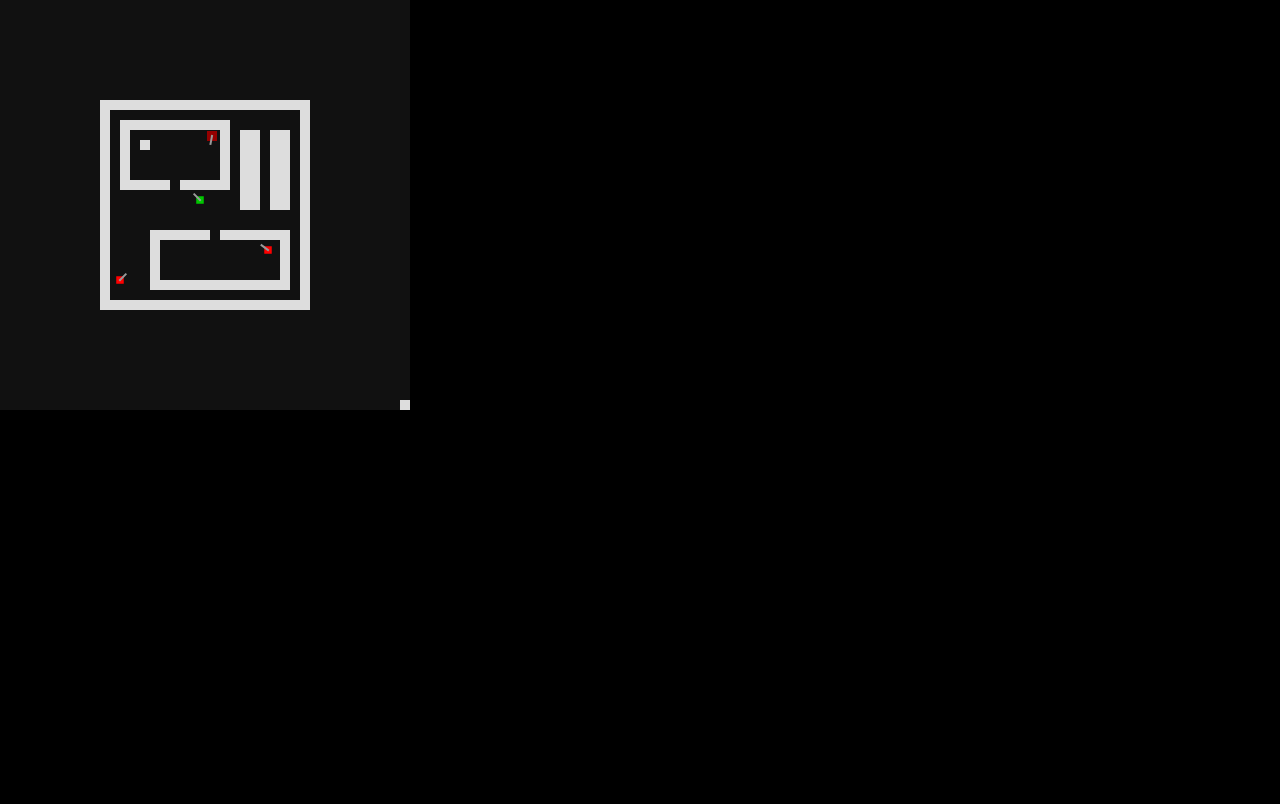
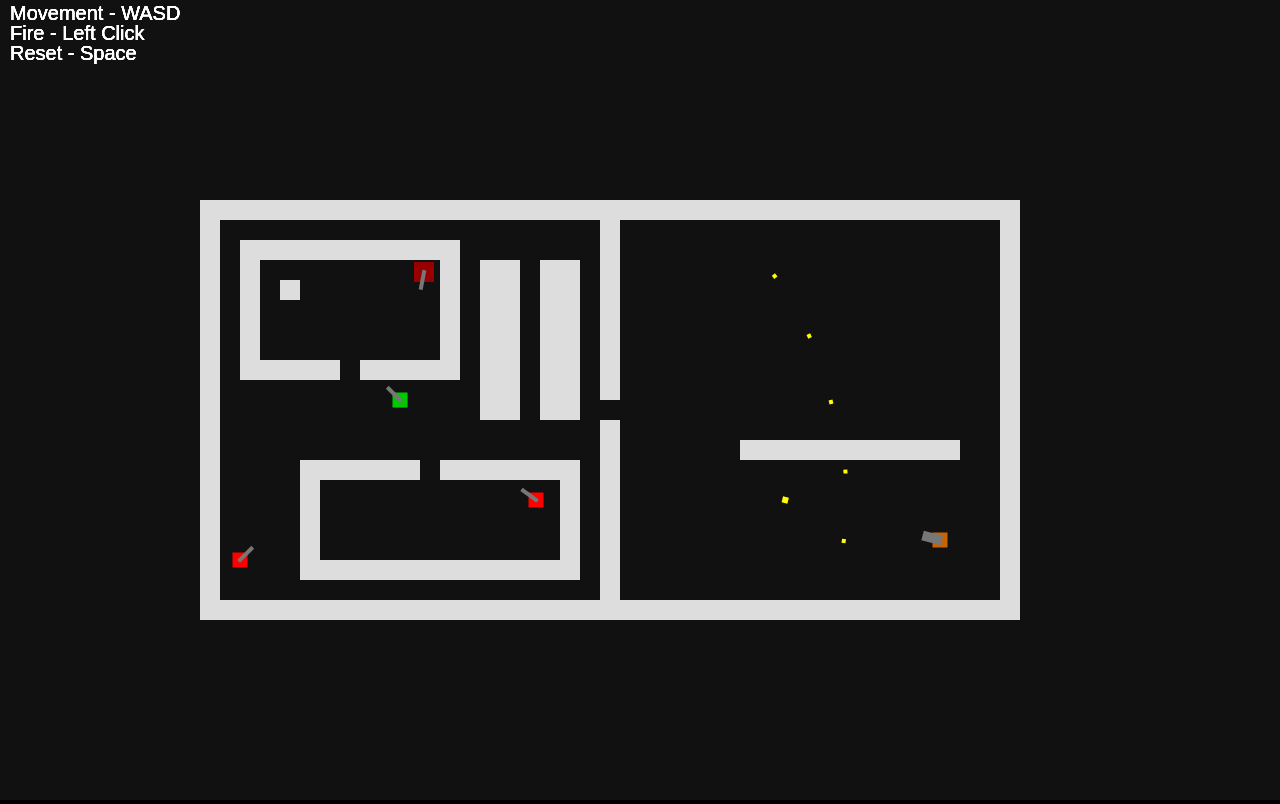
Before and after one commit to LiamSmith7/JSGame, a plain HTML site: page index.html in a window 1280 px wide. Drawn offline with Linux system fonts and the light colour scheme.

Commit message:
Added instructions, reset button, new enemy type

```diff
--- a/app.js
+++ b/app.js
@@ -2,12 +2,15 @@
 //   GENERAL VARIABLES AND FUNCTIONS
 // ============================================================================================================================================= //
 
-let game = document.getElementById("game");
+const game = document.getElementById("game");
 let paused = true;
 
 let world = [];
 let entities = [];
 let projectiles = [];
+
+const HALFPI = Math.PI / 2;
+const TAU = Math.PI * 2;
 
 let movement = [0, 0, 0, 0]; // 0 = up, 1 = down, 2 = left, 3 = right
 let mousePos = {X: 0, Y: 0};
@@ -50,17 +53,17 @@ function normalizeVector(vector){
     }
 }
 
-const HALFPI = Math.PI / 2;
 function findAngleFromUnitVector(unitVector){
     return HALFPI + (unitVector.X < 0 ? Math.acos(unitVector.Y) : -Math.acos(unitVector.Y));
 }
-
 
 function findAngle(pos1, pos2){
     return findAngleFromUnitVector(normalizeVector(getVector(pos1, pos2)));
 }
 
-
+function findUnitVectorFromAngle(angle){
+    return {X: -Math.sin(angle - HALFPI), Y: Math.cos(angle - HALFPI)}
+}
 
 // ============================================================================================================================================= //
 //   WORLD
@@ -101,6 +104,12 @@ function read(x, y){
 function start(){
     paused = false;
 
+    clearInterval(game.interval);
+
+    // Clears the arrays
+    entities.length = 0;
+    projectiles.length = 0;
+
     // Outer walls
     placeHorizontal(10, 10, 30, 1);
     placeHorizontal(30, 10, 30, 1);
@@ -122,17 +131,23 @@ function start(){
     place(21, 23, null);
 
     // Building 3
-    placeBox(24, 13, 28, 20, 1)
-    placeBox(26, 13, 26, 20, null)
+    placeBox(24, 13, 28, 20, 1);
+    placeBox(26, 13, 26, 20, null);
 
-    place(40, 40, 1);
+    // Area2
+    placeBox(30, 10, 50, 30, 1);
+    placeBox(31, 11, 49, 29, null);
+    place(30, 20, null);
 
-    player = new Player(20.0, 20.0);
+    placeHorizontal(22, 37, 47, 1);
+
+    player = new Player(20, 20);
     entities.push(player);
 
     entities.push(new Enemy(12, 28));
     entities.push(new Enemy(26.8, 25));
     entities.push(new LargeEnemy(21.2, 13.6));
+    entities.push(new ClusterEnemy(47, 27));
 
     game.interval = setInterval(update, 20);
 }
@@ -141,8 +156,13 @@ function start(){
 //   DRAWING
 // ============================================================================================================================================= //
 
-let size = 10;
+let size = 20;
+let ctx = game.getContext("2d");
+
+
 function draw(){
+
+    // World
     for(let x = 0; x < world.length; x++){
         if(world[x] != null){
             for(let y = 0; y < world.length; y++){
@@ -155,25 +175,7 @@ function draw(){
         }
     }
 
-    ctx = game.getContext("2d");
-
-    for(const i in entities){
-        let entity = entities[i];
-        let position = entity.position;
-        let hitbox = entity.hitbox;
-        let hitboxHalf = entity.hitboxHalf;
-        ctx.fillStyle = entity.colour;
-        ctx.fillRect((position.X - hitboxHalf.X) * size , (position.Y - hitboxHalf.Y) * size, hitbox.X * size, hitbox.Y * size);
-
-        ctx.translate(position.X * size, position.Y * size);
-        ctx.rotate(entity.angle);
-        ctx.fillStyle = "#999999";
-        ctx.fillRect(-1, -1, 10, 2);
-
-        // Reset ctx
-        ctx.setTransform(1, 0, 0, 1, 0, 0);
-    }
-
+    // Projectiles
     for(const i in projectiles){
         let projectile = projectiles[i];
         let position = projectile.position;
@@ -187,15 +189,44 @@ function draw(){
         // Reset ctx
         ctx.setTransform(1, 0, 0, 1, 0, 0);
     }
+
+    // Entities
+    for(const i in entities){
+        let entity = entities[i];
+        let position = entity.position;
+        let hitbox = entity.hitbox;
+        let hitboxHalf = entity.hitboxHalf;
+
+        // Body
+        ctx.fillStyle = entity.colour;
+        ctx.fillRect((position.X - hitboxHalf.X) * size , (position.Y - hitboxHalf.Y) * size, hitbox.X * size, hitbox.Y * size);
+
+        // Turrets
+        ctx.translate(position.X * size, position.Y * size);
+        ctx.rotate(entity.angle);
+        ctx.fillStyle = "#777777";
+        if(entity instanceof ClusterEnemy){
+            ctx.fillRect(-0.1 * size, -0.25 * size, 1 * size, 0.5 * size );
+        }
+        else{
+            ctx.fillRect(-0.1 * size, -0.1 * size, 1 * size, 0.2 * size );
+        }
+
+        // Reset ctx
+        ctx.setTransform(1, 0, 0, 1, 0, 0);
+
+        // Instructions
+        ctx.font = "20px Arial";
+        ctx.fillStyle = "#FFFFFF";
+        ctx.fillText("Movement - WASD", 10, 20);
+        ctx.fillText("Fire - Left Click", 10, 40);
+        ctx.fillText("Reset - Space", 10, 60);
+    }
 }
 
 // ============================================================================================================================================= //
 //   ENTITIES
 // ============================================================================================================================================= //
-
-function getHitboxHalf(size){
-    return
-}
 
 class Entity {
     constructor(posX, posY){
@@ -419,10 +450,26 @@ class LargeEnemy extends Enemy{
     }
 }
 
+class ClusterEnemy extends Enemy{
+    constructor(posX, posY){
+        super(posX, posY);
+        this._health = 5;
+        this._colour = "rgba(200, 100, 0, ";
+        this._cooldown = 30;
+    }
+    update(){
+        this.changeAngle();
+        if(this._cooldown == 0){
+            projectiles.push(new ClusterProjectile(this, player.position));
+            this._cooldown = 50;
+        }
+        super.update();
+    }
+}
+
 // ============================================================================================================================================= //
 //   PROJECTILES
 // ============================================================================================================================================= //
-
 class Projectile extends Entity {
     constructor(shotBy, shotTo, speed = 0.5){
         super(shotBy.position.X, shotBy.position.Y);
@@ -430,14 +477,19 @@ class Projectile extends Entity {
         this._cooldown = 125;
         this._colour = "rgba(255, 255, 0, ";
         this.setHitbox(0.2, 0.2);
+        this._damage = 1;
+
         let unitVector = normalizeVector(getVector(shotBy.position, shotTo))
         this._momentum = {X: unitVector.X * speed, Y: unitVector.Y * speed};
         this._angle = findAngleFromUnitVector(unitVector);
     }
+    getAngleFromMomentum(){
+        this._angle = findAngleFromUnitVector(normalizeVector(this._momentum));
+    }
     update(){
         if(this._cooldown <= 0){
             this._removed = true;
-            return false;
+            return null;
         }
 
         // Check entity collisions first
@@ -459,7 +511,7 @@ class Projectile extends Entity {
 
         // If collided with an entity
         if(collided != null){
-            collided.damage(1);
+            collided.damage(this._damage);
             this._removed = true;
             return collided;
         }
@@ -473,10 +525,11 @@ class Projectile extends Entity {
 }
 
 class BouncingProjectile extends Projectile {
-    constructor(shotBy, shotTo){
-        super(shotBy, shotTo, 0.7);
+    constructor(shotBy, shotTo, speed = 0.7){
+        super(shotBy, shotTo, speed);
         this.setHitbox(0.4, 0.4);
-        this._bounceTimes = 3;
+        this._bounceTimes = 4;
+        this._damage = 2;
     }
     update(){
         let hit = super.update();
@@ -484,7 +537,6 @@ class BouncingProjectile extends Projectile {
         if(this._bounceTimes > 0 && (hit == true || hit == false)){
             this._bounceTimes--;
             this._removed = false;
-
             if(hit == true){
                 // Bounce vertically
                 this._momentum.Y = -this._momentum.Y;
@@ -493,6 +545,54 @@ class BouncingProjectile extends Projectile {
                 // Bounce horizontally
                 this._momentum.X = -this._momentum.X;
             }
+            this.getAngleFromMomentum();
+        }
+    }
+}
+
+class MiniBouncingProjectile extends BouncingProjectile {
+    constructor(shotBy, shotTo, shotFrom){
+        super(shotBy, shotTo, 0.4);
+        this._originEntity = shotFrom;
+        this.setHitbox(0.2, 0.2);
+        this._bounceTimes = 2;
+        this._damage = 1;
+        this._cooldown = 50;
+    }
+}
+
+const CLUSTER_VARIATION = 0.2;
+const CLUSTER_VARIATION_2 = CLUSTER_VARIATION * 2;
+class ClusterProjectile extends BouncingProjectile {
+    constructor(shotBy, shotTo){
+        super(shotBy, shotTo, 0.4);
+        this.setHitbox(0.3, 0.3);
+        this._cooldown = 25;
+        this._damage = 2;
+        this._bounceTimes = 10;
+    }
+    createNewCluster(m){
+        projectiles.push(new MiniBouncingProjectile(this, {
+            X: this._position.X + m.X,
+            Y: this._position.Y + m.Y,
+        }, this._originEntity));
+    }
+    update(){
+        // // this._angle = (this._angle + Math.PI) % TAU; // Tau == 2π
+        let hit = super.update();
+
+        if (hit == true)
+            this._momentum.X = 0 - this._momentum.X;
+        else if(hit == false)
+            this._momentum.Y = 0 - this._momentum.Y;
+
+        if (this._removed){
+            console.log(hit);
+            this.createNewCluster(findUnitVectorFromAngle(this._angle + CLUSTER_VARIATION_2));
+            this.createNewCluster(findUnitVectorFromAngle(this._angle + CLUSTER_VARIATION));
+            this.createNewCluster(findUnitVectorFromAngle(this._angle));
+            this.createNewCluster(findUnitVectorFromAngle(this._angle - CLUSTER_VARIATION));
+            this.createNewCluster(findUnitVectorFromAngle(this._angle - CLUSTER_VARIATION_2));
         }
     }
 }
@@ -544,9 +644,6 @@ document.addEventListener("keydown", (e) => {
         case "w":
             movement[0] = 1;
             break;
-        case " ":
-            paused = true;
-            break;
         default:
             break;
     }
@@ -567,7 +664,7 @@ document.addEventListener("keyup", (e) => {
             movement[0] = 0;
             break;
         case " ":
-            paused = false;
+            start();
             break;
         default:
             break;
@@ -586,9 +683,17 @@ game.addEventListener("mouseup", e => {
     firing = false;
 });
 
+window.onresize = () =>{
+    game.height = window.innerHeight;
+    game.width = window.innerWidth;
+};
+
 // ============================================================================================================================================= //
 //   RUNNING
 // ============================================================================================================================================= //
+game.height = window.innerHeight;
+game.width = window.innerWidth;
+
 
 start();
 draw();
--- a/index.html
+++ b/index.html
@@ -7,10 +7,6 @@
     <script src="app.js" defer></script>
 </head>
 <body>
-
-    <canvas id="game" width="410" height="410">
-
-    </canvas>
-
+    <canvas id="game" width="400" height="400"></canvas>
 </body>
 </html>
--- a/style.css
+++ b/style.css
@@ -1,6 +1,10 @@
 * {
     margin: 0;
     overflow: hidden;
+}
+
+p {
+    position: fixed;
 }
 
 body{
```
